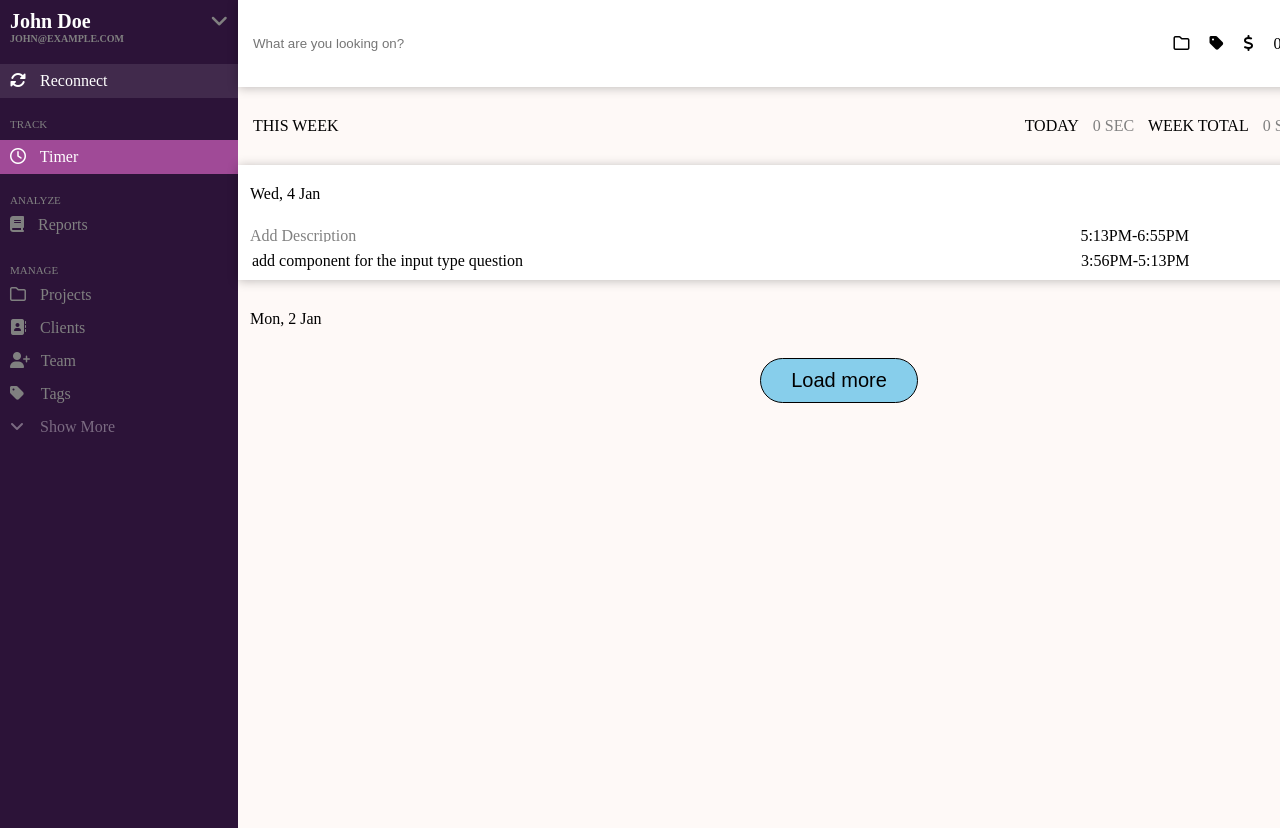
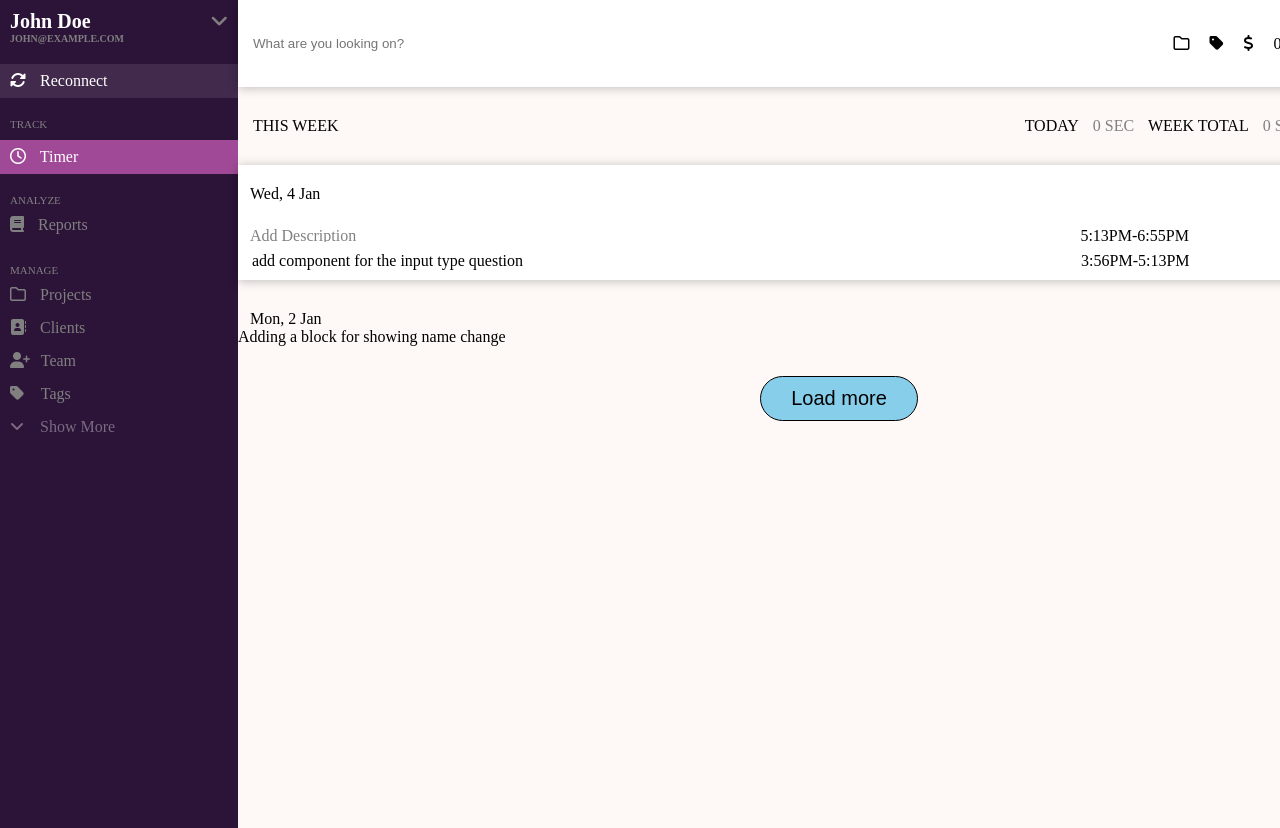
Before and after one commit to balochgit/time-tracking, a plain HTML site: page index.html in a window 1280 px wide. Shown: the top 828 px of the page. Drawn offline with Linux system fonts and the light colour scheme.

Commit message:
project completed

```diff
--- a/index.html
+++ b/index.html
@@ -105,6 +105,9 @@
                                 <div class="mon"><span>Mon, 2 Jan</span>
                                     <span class="time-5">9:58:12</span>
                                     <span><i class="fa-solid fa-list icon-19"></i></span></div>
+                                    <div >
+                                        <span class="block">Adding a block for showing name change</span>
+                                    </div>
                                     <div class="button">
                                         <button class="l">Load more</button>
                                     </div>
```
